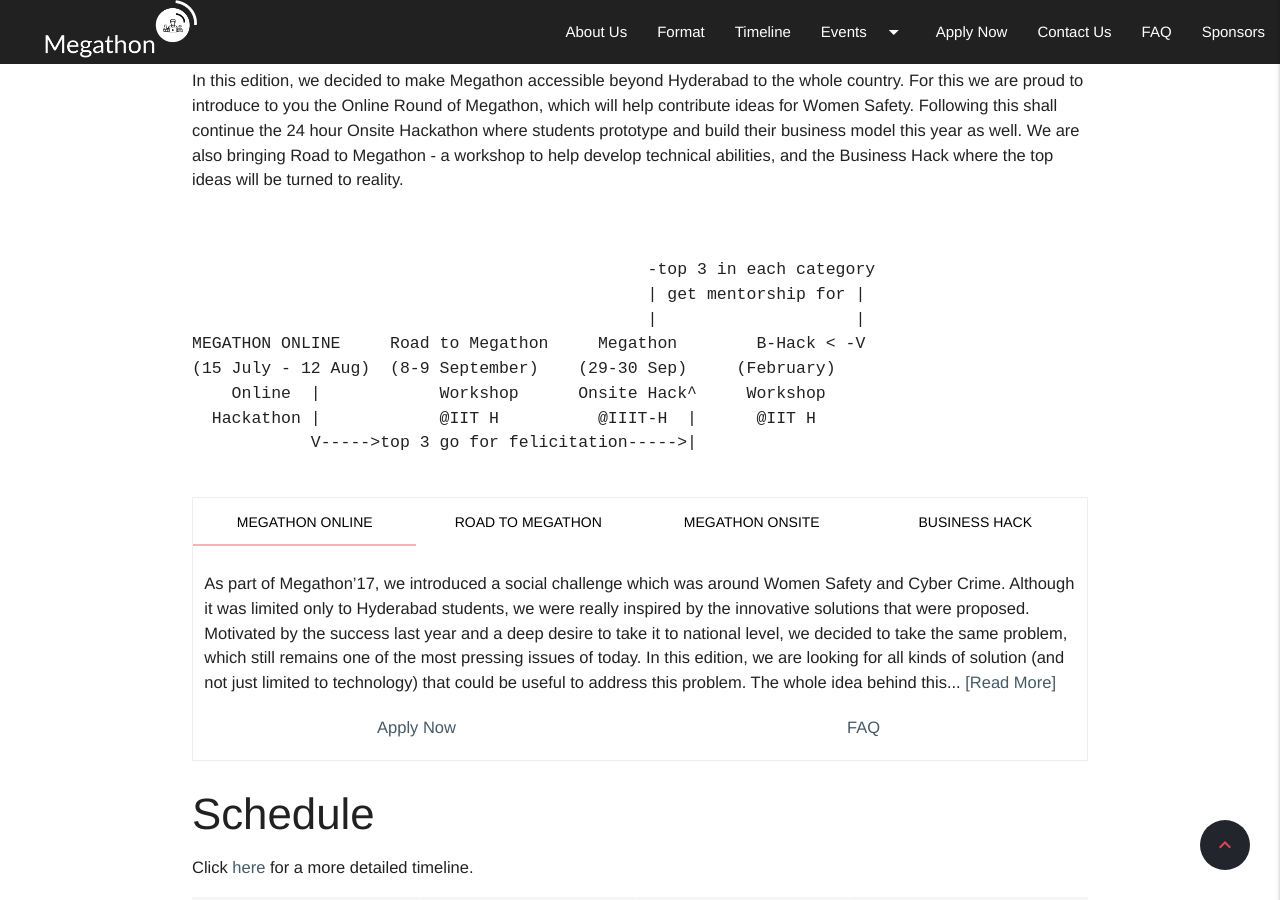
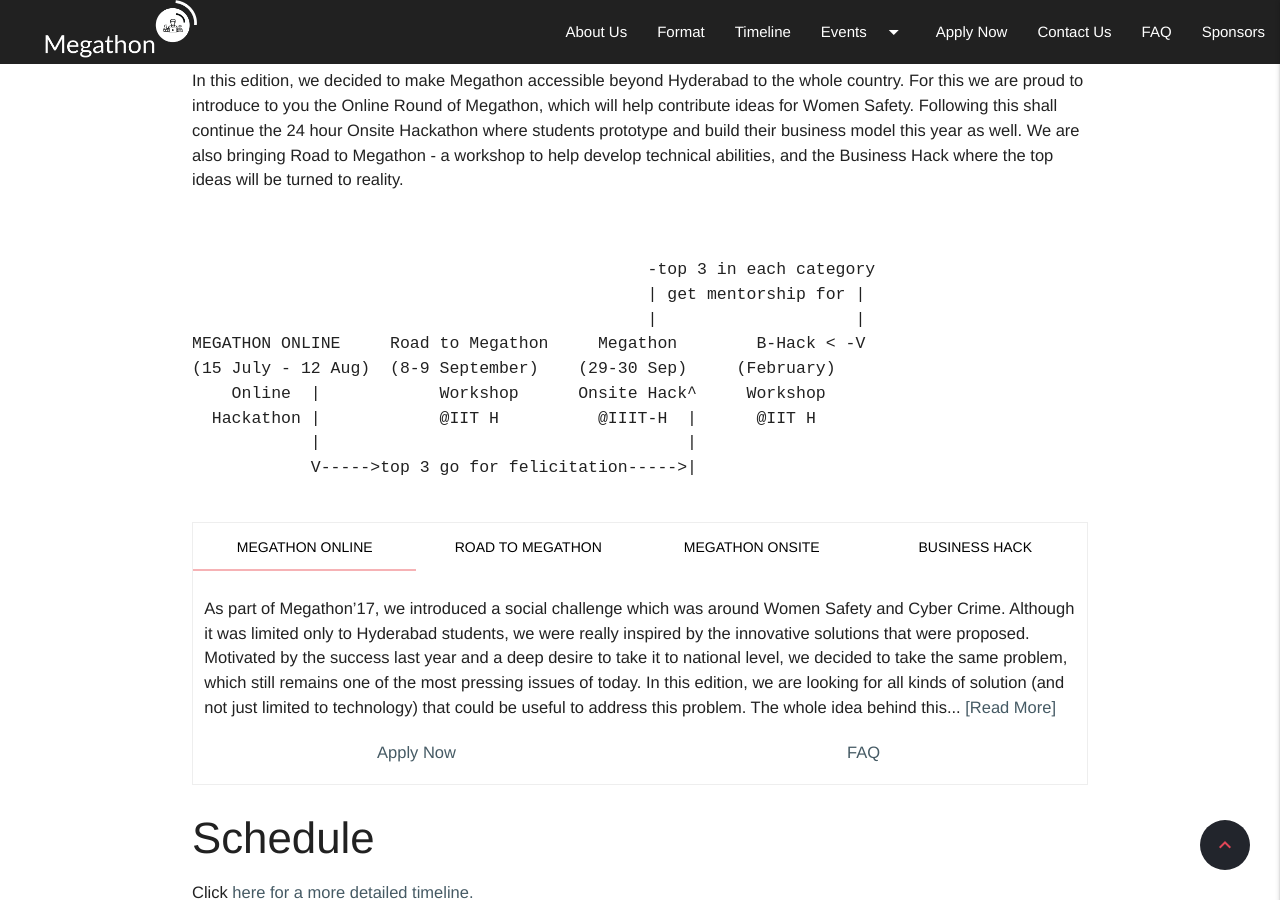
Before and after one commit to IIIT-ECell/megathon, a Jekyll site: the page built from index.md, in a window 1280 px wide and 900 px high, scrolled down 1708 px. Built offline with Jekyll 4.4.1, drawn with Linux system fonts in a browser that asks for light colours; nearby versions of some CDN libraries; our own code applies the rules of GitHub Pages for plain Markdown files; some of the changed text lies outside the part shown.

```diff
--- a/_includes/format_tabbed.html
+++ b/_includes/format_tabbed.html
@@ -9,6 +9,7 @@ MEGATHON ONLINE     Road to Megathon     Megathon        B-Hack < -V
 (15 July - 12 Aug)  (8-9 September)    (29-30 Sep)     (February)
     Online  |            Workshop      Onsite Hack^     Workshop
   Hackathon |            @IIT H          @IIIT-H  |      @IIT H
+            |                                     |
             V----->top 3 go for felicitation----->|
 </pre>
 </div>
@@ -36,7 +37,7 @@ MEGATHON ONLINE     Road to Megathon     Megathon        B-Hack < -V
 
 				<div class="row mb-0">
 					<div class="col s6 center-align">
-						<a href="{{event.url}}">Apply Now</a>
+						<a href="{{event.apply}}">Apply Now</a>
 					</div>
 
 					<div class="col s6 center-align">
--- a/_includes/landing.html
+++ b/_includes/landing.html
@@ -42,7 +42,7 @@
     </div>
 
     <div class="align-box">
-      <a class="btn-large btn-line waves-effect waves-white" style="font-size:1.4em;">Apply now</a>
+      <a class="btn-large btn-line waves-effect waves-white" href="{{site.baseurl}}/Apply" style="font-size:1.4em;">Apply now</a>
     </div>
   </div>
 </div>
--- a/_includes/schedule.html
+++ b/_includes/schedule.html
@@ -2,7 +2,7 @@
   <div class="container">
     <h3>Schedule</h3>
     <p>
-      Click <a href="{{site.baseurl}}/timeline">here</a> for a more detailed timeline.
+      Click <a href="{{site.baseurl}}/timeline">here for a more detailed timeline.</a>
     </p>
      <table class ="striped centered responsive-table">
         <thead class="grey lighten-4">
@@ -15,12 +15,12 @@
         </thead>
 
         <tbody>
-          {% for data in site.data.sections %}
+          {% for data in site.data.eventlist %}
           <tr class="grey lighten-5">
           <td>{{data.name}}</td>
-          <td>{{data.start_date}}</td>
-          <td>{{data.end_date}}</td>
-          <td><a href="{{data.link}}">Schedule </a></td>
+          <td>{{data.date.start}}</td>
+          <td>{{data.date.end}}</td>
+          <td><a href="{{site.baseurl}}/{{data.link}}/#schedule">Schedule </a></td>
           </tr>
           {% endfor %}
         </tbody>
--- a/_layouts/events.html
+++ b/_layouts/events.html
@@ -25,9 +25,13 @@ layout: wrapper
 			<p>{{data.about}}</p>
 
 			<h3 class="center-align">Apply Now</h3>
+			{% if data.name contains "Megathon Online" %}
+			<p><a href="{{data.apply}}">Click here to apply!</a></p>
+			{% else %}
 			<p>Applications will be opened soon!</p>
+			{% endif %}
 
-			<h3 class = "center-align">Dates</h3>
+			<h3 class = "center-align" id="schedule">Dates</h3>
 			<p><b>Starts on:</b> {{data.date.start}}</p>
 			<p><b>Ends on:</b> {{data.date.end}}</p>
 
```
Also changed, not shown: _data/eventlist.yaml (+38 -36 lines).
